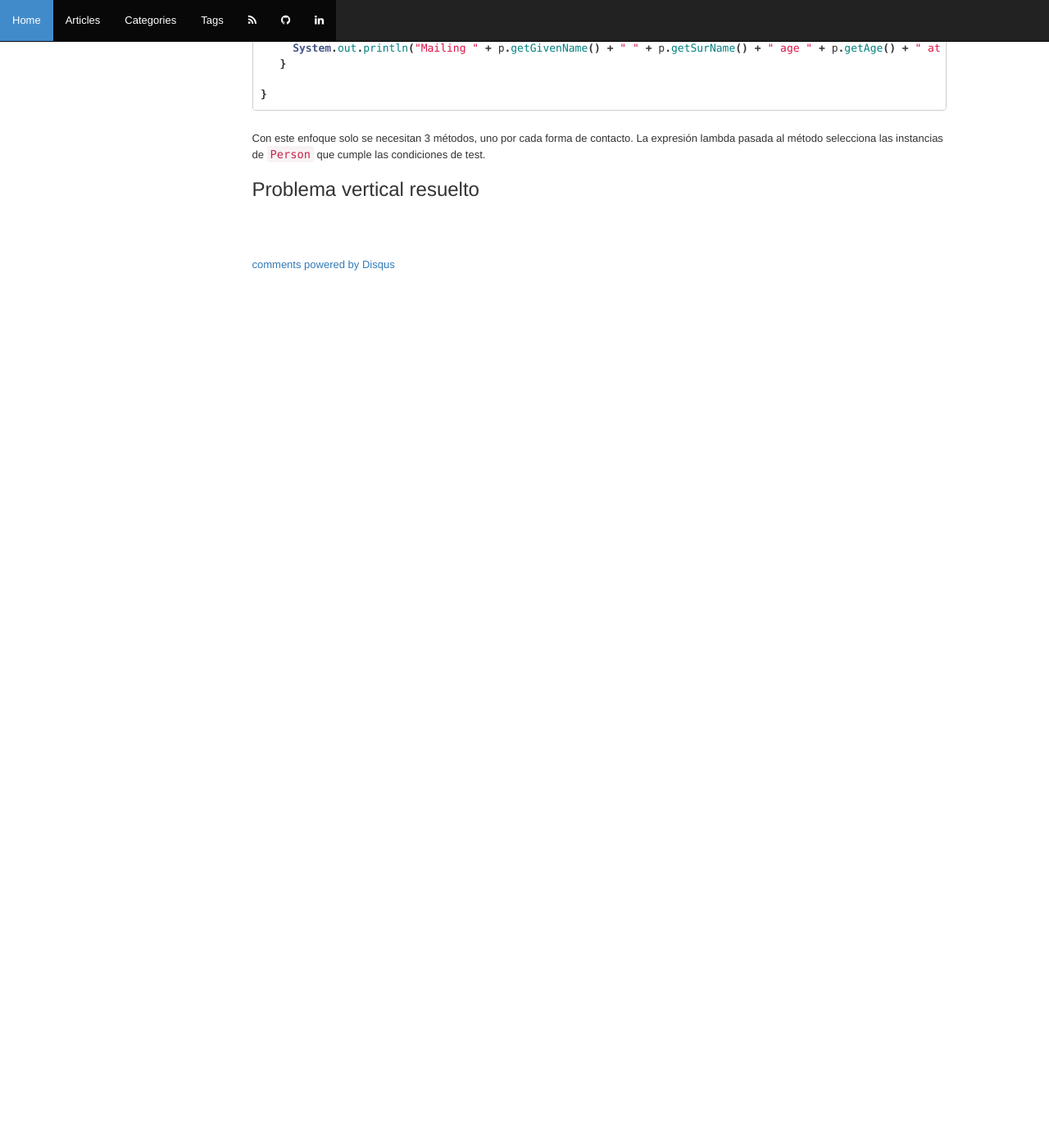
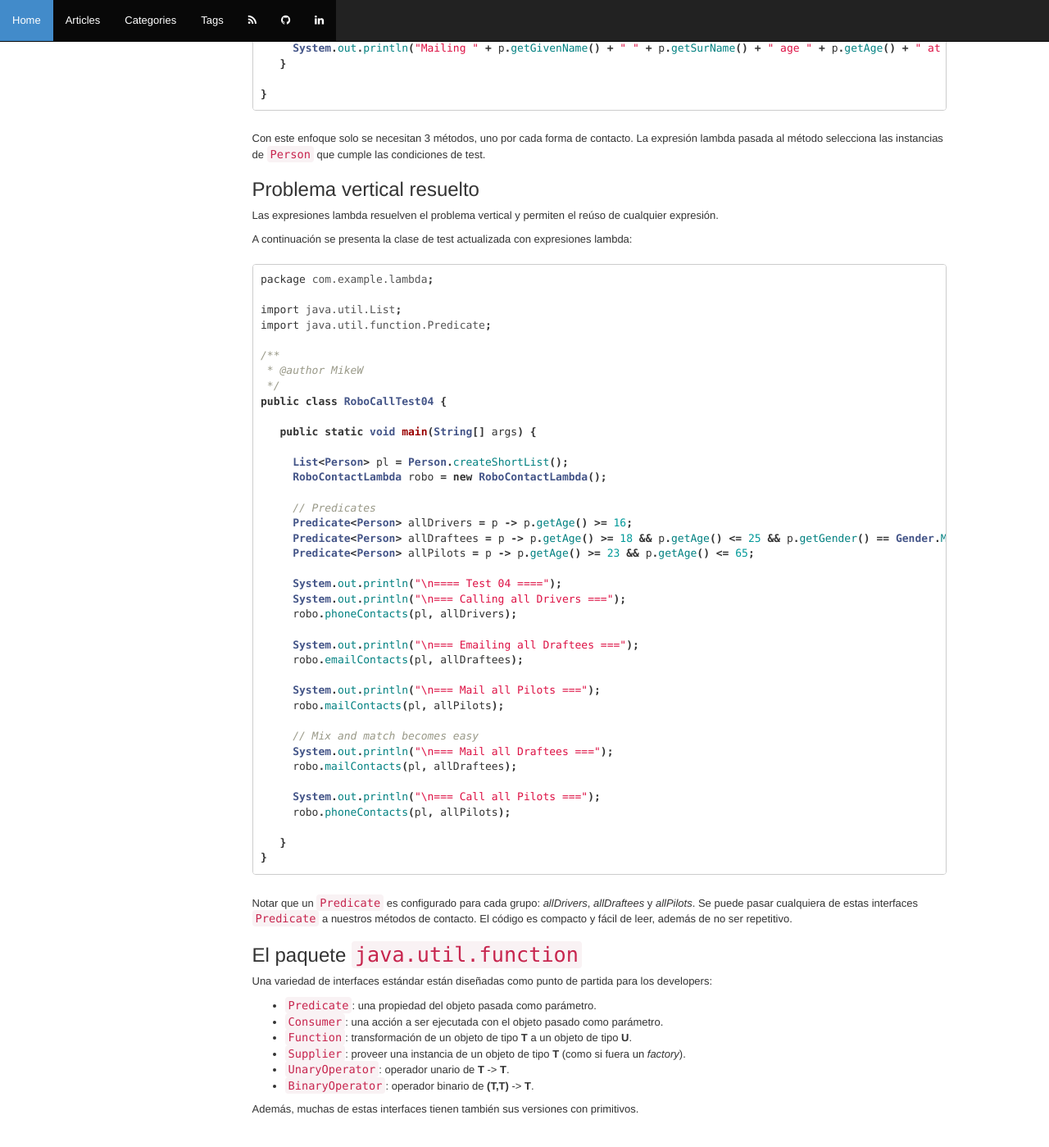
Before and after one commit to damianfanaro/damianfanaro.github.io, a Jekyll site: the page built from _posts/2015-04-13-java-lambda-expressions.md, in a window 1280 px wide and 1400 px high, scrolled down 11890 px. Shown: the whole window at 82% size. Built offline with Jekyll 4.4.1, drawn with Linux system fonts in a browser that asks for light colours; nearby versions of some CDN libraries; Markdown is read by kramdown in place of the engine named in the settings; comment, search, counter and statistics services are not loaded; before the commit the page ends 12223 px from its top, so only the background shows below that.

Commit message:
Post update

````diff
--- a/_posts/2015-04-13-java-lambda-expressions.md
+++ b/_posts/2015-04-13-java-lambda-expressions.md
@@ -601,3 +601,64 @@ public class RoboContactLambda {
 Con este enfoque solo se necesitan 3 métodos, uno por cada forma de contacto. La expresión lambda pasada al método selecciona las instancias de `Person` que cumple las condiciones de test.
 
 ## Problema vertical resuelto
+
+Las expresiones lambda resuelven el problema vertical y permiten el reúso de cualquier expresión.
+
+A continuación se presenta la clase de test actualizada con expresiones lambda:
+
+``` java
+package com.example.lambda;
+
+import java.util.List;
+import java.util.function.Predicate;
+
+/**
+ * @author MikeW
+ */
+public class RoboCallTest04 {
+
+   public static void main(String[] args) {
+
+     List<Person> pl = Person.createShortList();
+     RoboContactLambda robo = new RoboContactLambda();
+
+     // Predicates
+     Predicate<Person> allDrivers = p -> p.getAge() >= 16;
+     Predicate<Person> allDraftees = p -> p.getAge() >= 18 && p.getAge() <= 25 && p.getGender() == Gender.MALE;
+     Predicate<Person> allPilots = p -> p.getAge() >= 23 && p.getAge() <= 65;
+
+     System.out.println("\n==== Test 04 ====");
+     System.out.println("\n=== Calling all Drivers ===");
+     robo.phoneContacts(pl, allDrivers);
+
+     System.out.println("\n=== Emailing all Draftees ===");
+     robo.emailContacts(pl, allDraftees);
+
+     System.out.println("\n=== Mail all Pilots ===");
+     robo.mailContacts(pl, allPilots);
+
+     // Mix and match becomes easy
+     System.out.println("\n=== Mail all Draftees ===");
+     robo.mailContacts(pl, allDraftees);
+
+     System.out.println("\n=== Call all Pilots ===");
+     robo.phoneContacts(pl, allPilots);
+
+   }
+}
+```
+
+Notar que un `Predicate` es configurado para cada grupo: _allDrivers_, _allDraftees_ y _allPilots_. Se puede pasar cualquiera de estas interfaces `Predicate` a nuestros métodos de contacto. El código es compacto y fácil de leer, además de no ser repetitivo.
+
+## El paquete `java.util.function`
+
+Una variedad de interfaces estándar están diseñadas como punto de partida para los developers:
+
+- `Predicate`: una propiedad del objeto pasada como parámetro.
+- `Consumer`: una acción a ser ejecutada con el objeto pasado como parámetro.
+- `Function`: transformación de un objeto de tipo **T** a un objeto de tipo **U**.
+- `Supplier`: proveer una instancia de un objeto de tipo **T** (como si fuera un _factory_).
+- `UnaryOperator`: operador unario de **T** -> **T**.
+- `BinaryOperator`: operador binario de **(T,T)** -> **T**.
+
+Además, muchas de estas interfaces tienen también sus versiones con primitivos.
````
